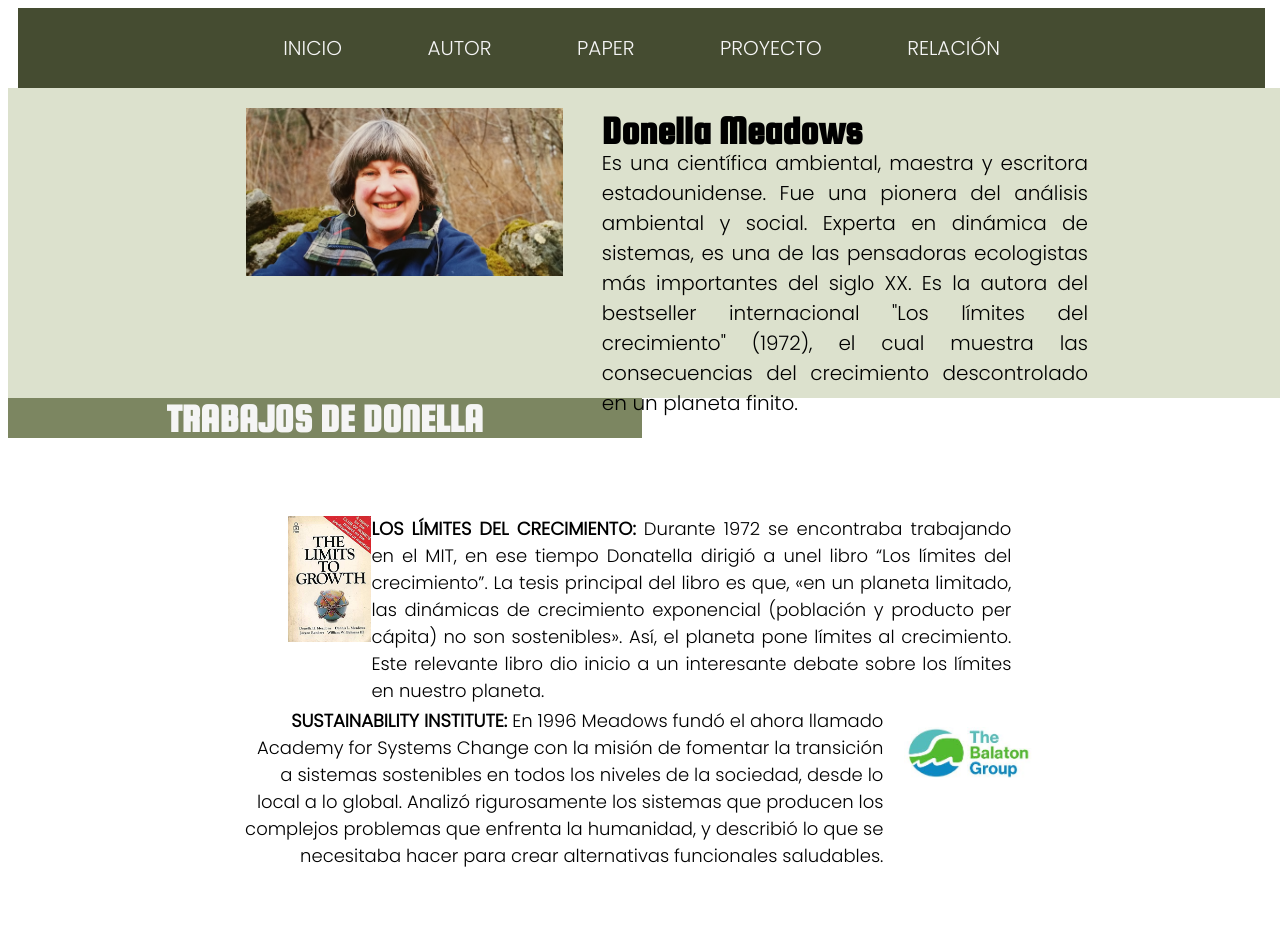
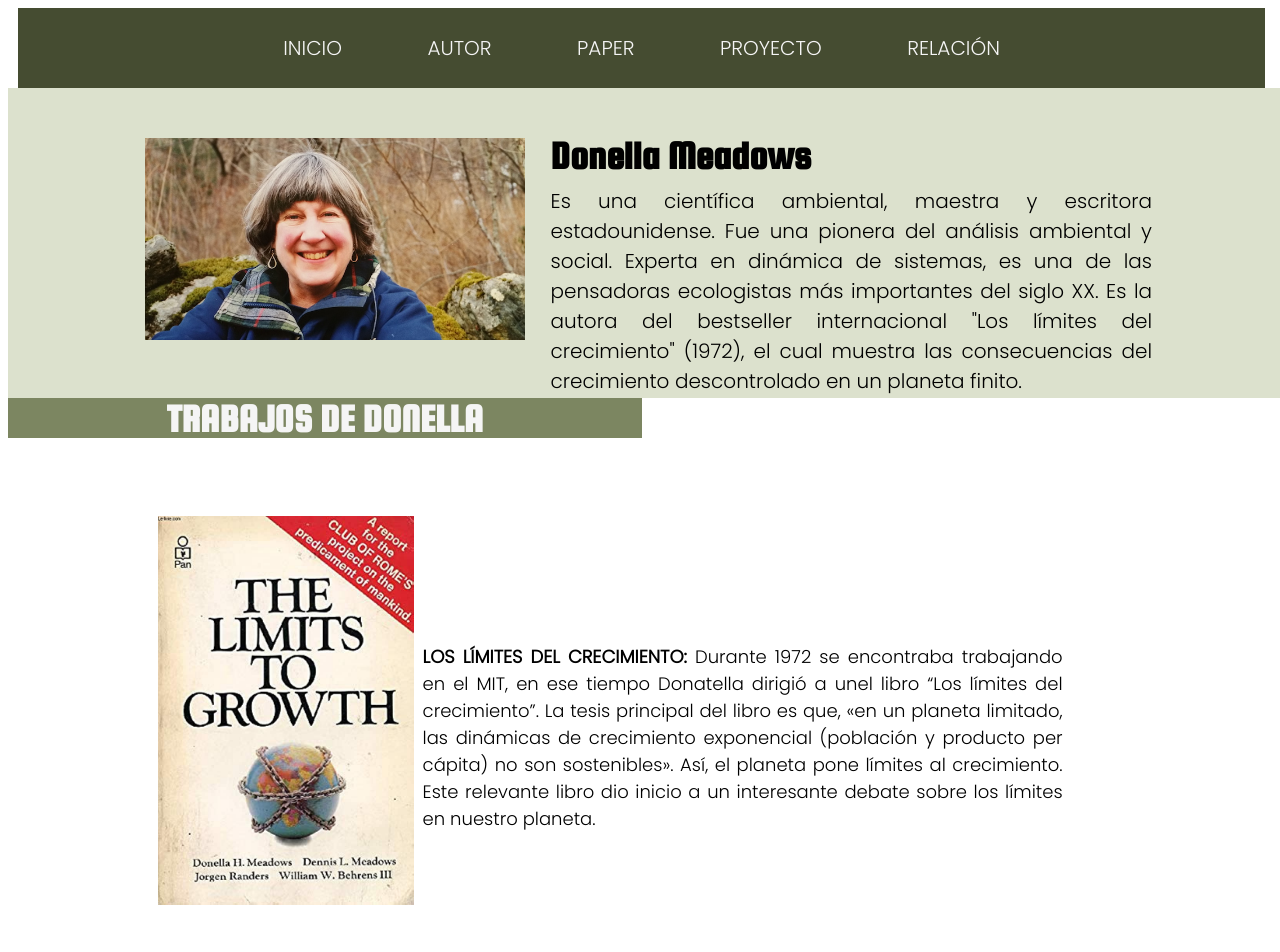
Before and after one commit to deboneumann/m02-g11, a plain HTML site: page autor.html in a window 1280 px wide. Shown: the top 952 px of the page. Before the commit the page ends 874 px from the top, so only its background shows below. Drawn offline with Linux system fonts and the light colour scheme.

Commit message:
trabajando solas be like

```diff
--- a/autor.css
+++ b/autor.css
@@ -34,17 +34,17 @@ margin-top: 0px;
 width: 100%;
 height: 300px;}
 
-.bio h2 {margin-left: 46%;
+.bio h2 {margin-left: 42%;
     position: absolute;
-    margin-top: -14%;
+    margin-top: -17%;
     font-size: 40px;
     font-family: "Squada One";
 }
 
-.bio p {margin-left: 46%;
+.bio p {margin-left: 42%;
     position: absolute;
-    margin-top: -11%;
-    margin-right: 15%;
+    margin-top: -13%;
+    margin-right: 10%;
     font-size: 20px;
 }
 
@@ -60,43 +60,43 @@ font-size: 40px;
 font-family: "Squada One";}
 
 
-.trabajos p {margin-left: 10px;
-margin-right: 0%;
-margin-left: 28%;
+.trabajos p {margin-left: 10%;
+margin-right: 10%;
+margin-left: 32%;
 padding: 5px;
 width: 50%;
-margin-top: 3%;
+margin-top: 13%;
 position: absolute;
 font-size: 18px;}
 
-.donella {width: 25%;
-    margin-left: 18%;
-    margin-top: 10px;
+.donella {width: 30%;
+    margin-left: 10%;
+    margin-top: 40px;
     padding: 5px}
 
 
 .bio1 h2 {margin-left: 20%;
-    margin-right: 20%;
+    margin-right: 30%;
 }
 
-.libro {width: 6.5%;
-margin-left: 280px;
+.libro {width: 20%;
+margin-left: 150px;
 margin-top: 3.5%;
 position: absolute;
 }
 
 
-.coso {width: 10%;
-margin-left: 70%;
-margin-top: 20%;
+.coso {width: 30%;
+margin-left: 52%;
+margin-top: 42%;
 position: absolute;}
 
 .trabajos2 p {margin-left: 10px;
-margin-right: 0%;
-margin-left: 18%;
+margin-right: %;
+margin-left: 10%;
 padding: 5px;
-width: 50%;
-margin-top: 18%;
+width: 42%;
+margin-top: 42%;
 text-align: right;
 position: absolute;
 font-size: 18px;}
--- a/style.css
+++ b/style.css
@@ -155,3 +155,9 @@ padding-top: 0px;}
                 z-index: 9999;
                 text-shadow: 0px 1px 2px rgba(0, 0, 0, 0.33),
                      -1px 0px 2px rgba(255, 255, 255, 0);}
+
+
+.pie {width: 100%;
+height: 20%;
+background-color: #454C31;
+position: relative;}
```
Also changed, not shown: index.html (+1 -2 lines), proyecto.css (+19 -7 lines), proyecto.html (+3 -2 lines).
